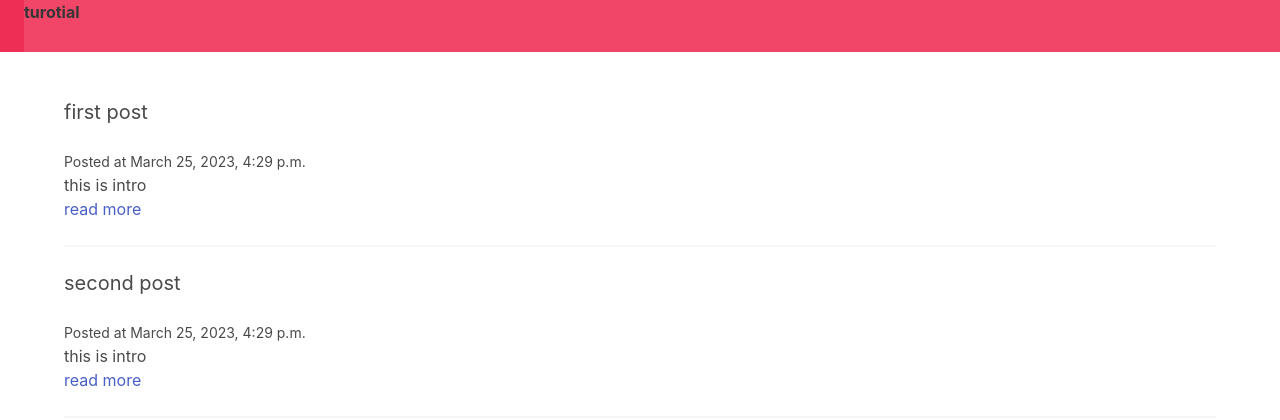
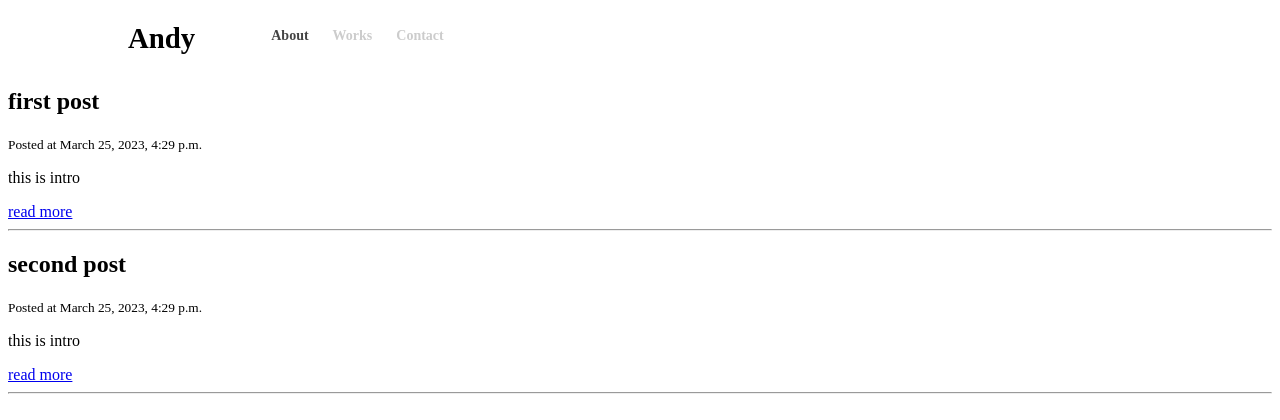
Before and after one commit to AndyLeeJP/Andy_Blog, a Django app: page / in a window 1280 px wide. Shown: the top 420 px of the page. Run offline with Django 4.2, Linux system fonts and the light colour scheme; data comes from the database, SQL or seed files in the repository.

Commit message:
connect css

```diff
--- a/andyBlogApp/templates/blog/base.html
+++ b/andyBlogApp/templates/blog/base.html
@@ -1,3 +1,4 @@
+{% load static %}
 <!DOCTYPE html>
 <html lang="en">
   <head>
@@ -5,18 +6,39 @@
     <meta http-equiv="X-UA-Compatible" content="IE=edge" />
     <meta name="viewport" content="width=device-width, initial-scale=1.0" />
     <title>Django blog</title>
+    <!-- <link
+      rel="stylesheet"
+      href="https://cdn.jsdelivr.net/npm/bulma@0.9.4/css/bulma.min.css"
+    /> -->
     <link
       rel="stylesheet"
-      href="https://cdn.jsdelivr.net/npm/bulma@0.9.4/css/bulma.min.css"
+      type="text/css"
+      href="{% static 'css/style.css' %}"
     />
   </head>
+  <!-- Header Start -->
+  <header class="header-5">
+    <div class="header-inner">
+      <div class="logo">
+        <h2>Andy</h2>
+      </div>
+      <nav class="header-nav">
+        <ul class="header-nav-list">
+          <a href="#"><li class="header-nav-item select"></li></a>
+          <a href="#"><li class="header-nav-item select">About</li></a>
+          <a href="#"><li class="header-nav-item">Works</li></a>
+          <a href="#"><li class="header-nav-item">Contact</li></a>
+        </ul>
+        <div class="header-ham">
+          <div class="menu2"></div>
+          <div class="menu2"></div>
+          <div class="menu2"></div>
+        </div>
+      </nav>
+    </div>
+  </header>
+  <!-- Header End -->
   <body>
-    <nav class="navbar is-danger">
-      <div class="navbar-brand">
-        <a href="/" class="navbar-item"></a>
-        <strong>turotial</strong>
-      </div>
-    </nav>
     <section class="section">
       <div class="container">{% block content %} {% endblock %}</div>
     </section>
--- /dev/null
+++ b/static/css/style.css
@@ -0,0 +1,77 @@
+.header-5 {
+  box-sizing: border-box;
+  width: 100%;
+}
+
+.header-inner {
+  display: flex;
+  align-items: center;
+  max-width: 1024px;
+  height: 60px;
+  padding: 0 0.8em;
+  margin: 0 auto;
+  font-size: 1.2em;
+}
+
+.header-nav-list {
+  display: inline-block;
+}
+
+.header-nav-item {
+  float: left;
+  padding: 12px;
+  font-size: 14px;
+  font-weight: bold;
+  color: #ccc;
+  text-align: center;
+  list-style: none;
+}
+
+.header-nav-item a {
+  text-decoration: none;
+}
+
+.header-ham {
+  display: none;
+}
+
+.menu2 {
+  width: 20px;
+  height: 3px;
+  margin: 4px 0;
+  margin-right: 0;
+  background-color: #333;
+}
+
+.select {
+  color: #444;
+}
+
+.header-nav-item:hover {
+  background: #eee;
+}
+
+.logo img {
+  width: 70px;
+}
+
+@media screen and (max-width: 480px) {
+  .header-nav-list {
+    display: none;
+  }
+
+  .header-nav {
+    margin: 0 0 0 auto;
+  }
+
+  .header-ham {
+    display: block;
+  }
+}
+ul {
+  padding-left: 100;
+}
+
+li {
+  list-style: none;
+}
```
Also changed, not shown: andyBlogProject/settings.py (+7 -2 lines).
